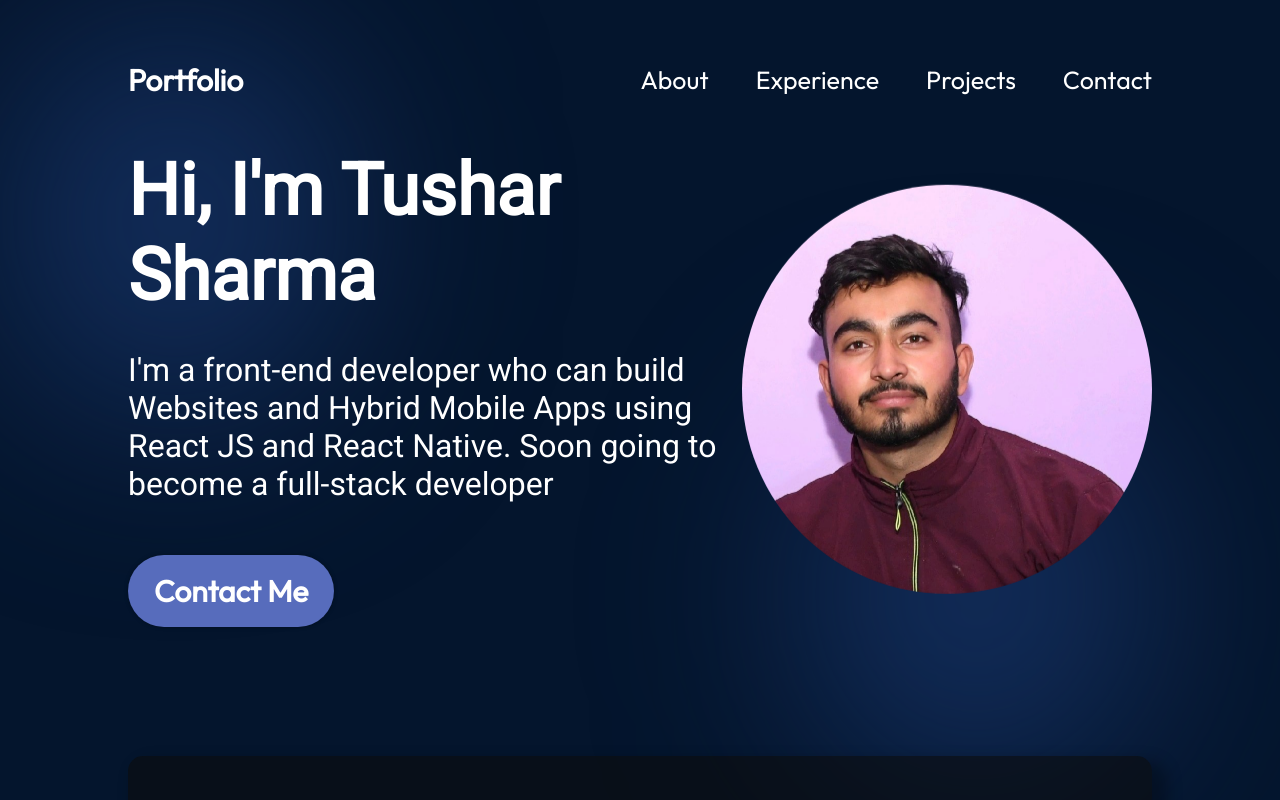
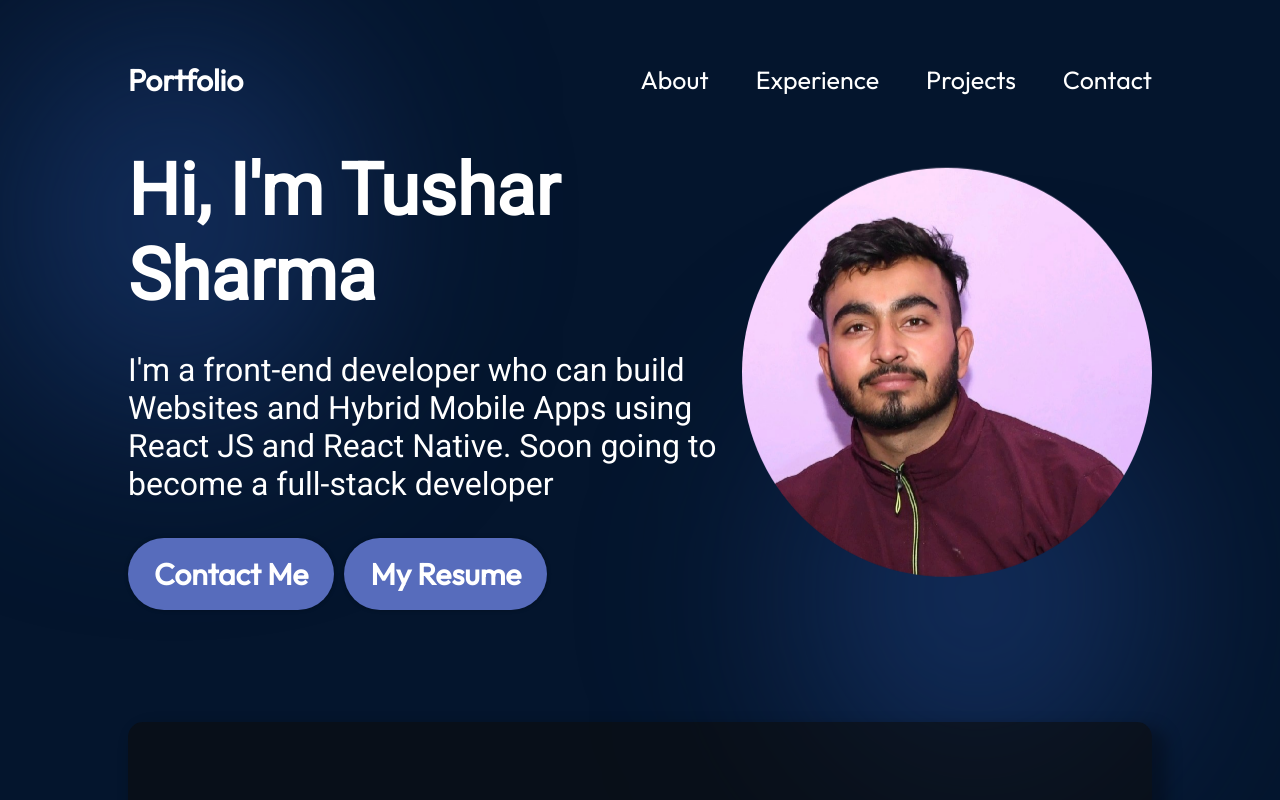
Before and after one commit to tushar6905/portfolio-app-js, a React (Vite) app: page / in a window 1280 px wide. Shown: the top 800 px of the page. Built offline with nearby package versions, Linux system fonts and the light colour scheme.

Commit message:
added my resume

```diff
--- a/src/component/Hero/Hero.jsx
+++ b/src/component/Hero/Hero.jsx
@@ -11,7 +11,10 @@ const Hero = () => {
             <p className={styles.description}>
                 I'm a front-end developer who can build Websites and Hybrid Mobile Apps using React JS and React Native. Soon going to become a full-stack developer
             </p>
+            <div>
             <a href="mailto:mithusharma67890@gmail.com"className={styles.contactBtn} target='blank'>Contact Me</a>
+            <a style={{marginLeft:10}} href="https://drive.google.com/file/d/1RNQxzbByueHG5J8FH6fTn38uKIjq9053/view"className={styles.contactBtn} target='blank'>My Resume</a>
+            </div>
         </div>
         <img src={getImageUrl("hero/heroImage.png")} alt="My Image" className={styles.heroImg} />
         <div className={styles.topBlur} />
```
